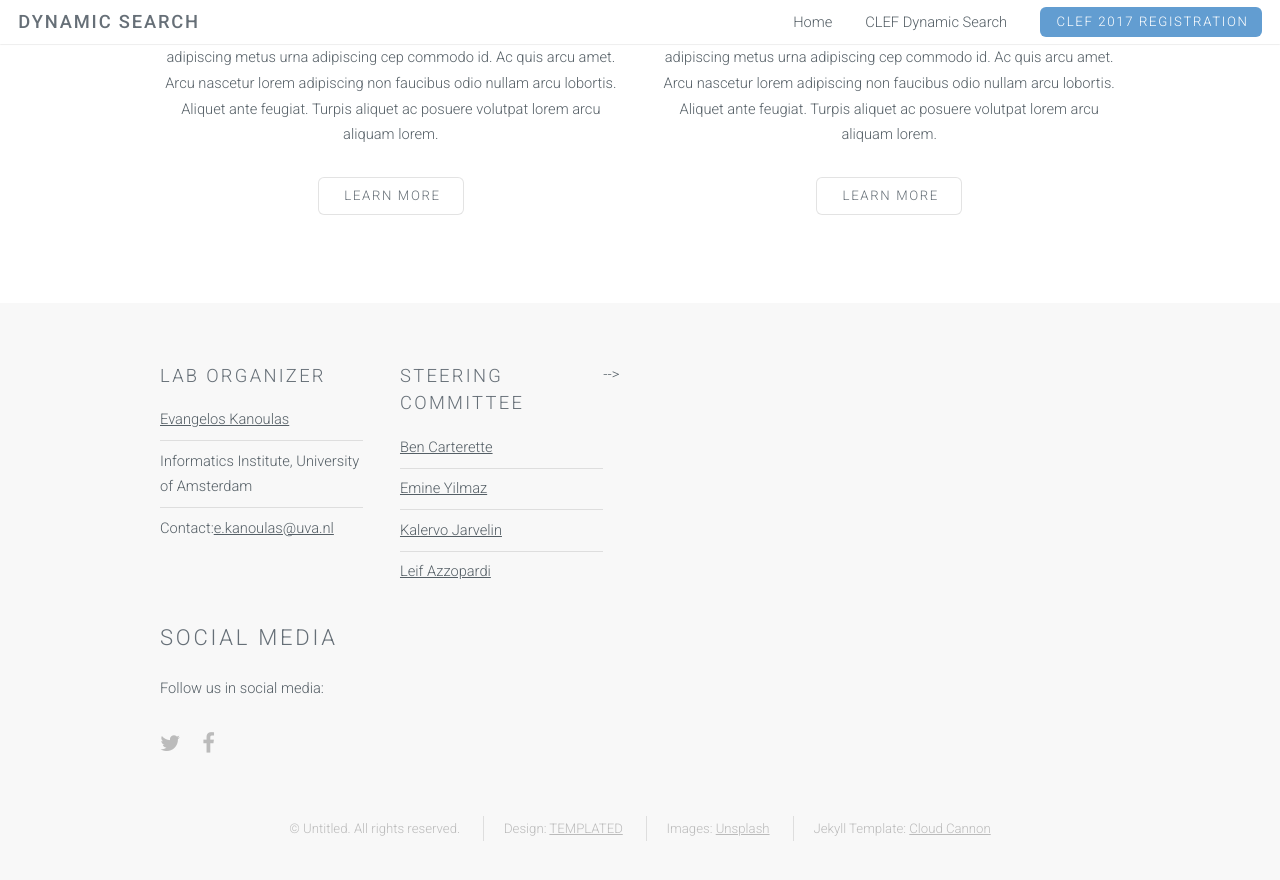
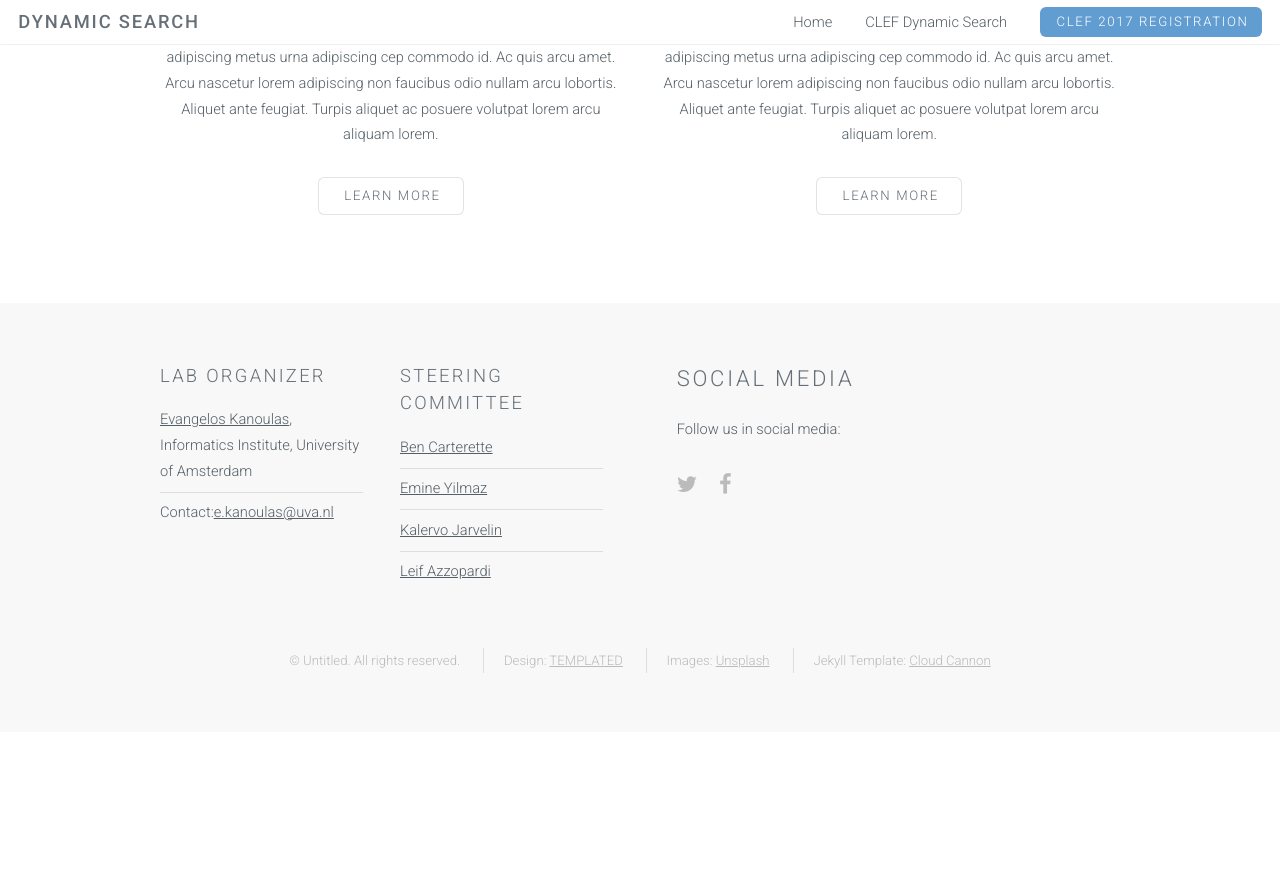
Before and after one commit to ekanou/dynamicsearch, a Jekyll site: the page built from no-sidebar.html, in a window 1280 px wide and 900 px high, scrolled down 1324 px. Shown: the top 880 px of the window. Built offline with Jekyll 4.4.1, drawn with Linux system fonts in a browser that asks for light colours; after the commit the page ends 2056 px from its top, so only the background shows below that.

Commit message:
Update footer.html

```diff
--- a/_includes/footer.html
+++ b/_includes/footer.html
@@ -7,8 +7,7 @@
                     <div class="6u">
                         <h3>Lab Organizer</h3>
                         <ul class="alt">
-                            <li><a href="#">Evangelos Kanoulas</a></li>
-                            <li> Informatics Institute, University of Amsterdam</li>
+                            <li><a href="https://staff.fnwi.uva.nl/e.kanoulas/">Evangelos Kanoulas</a>, Informatics Institute, University of Amsterdam</li>
                             <li>Contact:<a href="mailto:e.kanoulas@uva.nl?Subject=[CLEF 2017 Dynamic Search]" target="_top">e.kanoulas@uva.nl</a></li>
                         </ul>
                     </div>
@@ -23,8 +22,7 @@
                     </div>
                 </div>
             </div>
-            -->
-            <div class="8u">
+            <div class="4u">
                 <h2>Social Media</h2>
                 <p>Follow us in social media:</p>
                 <ul class="icons">
```
